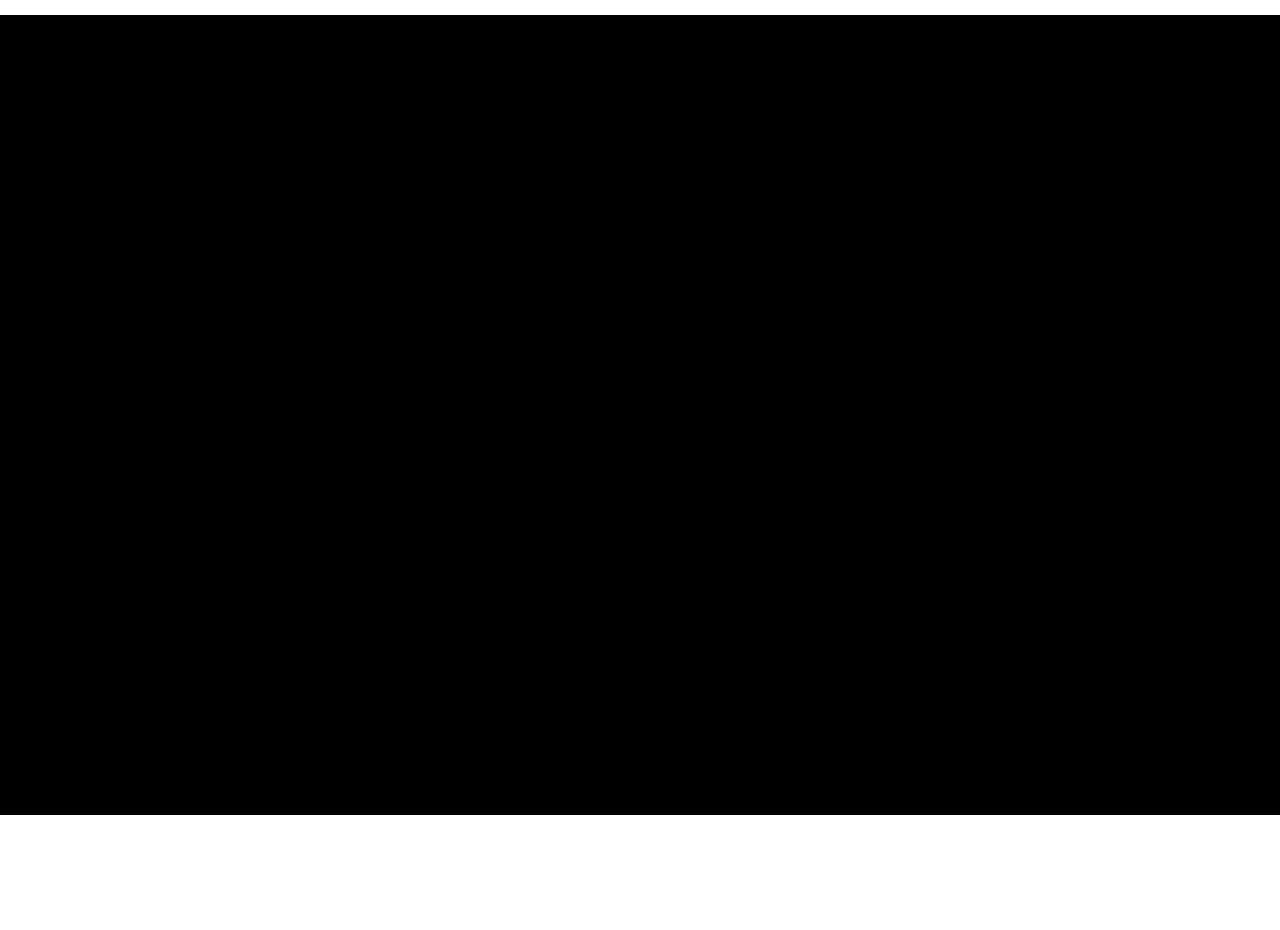
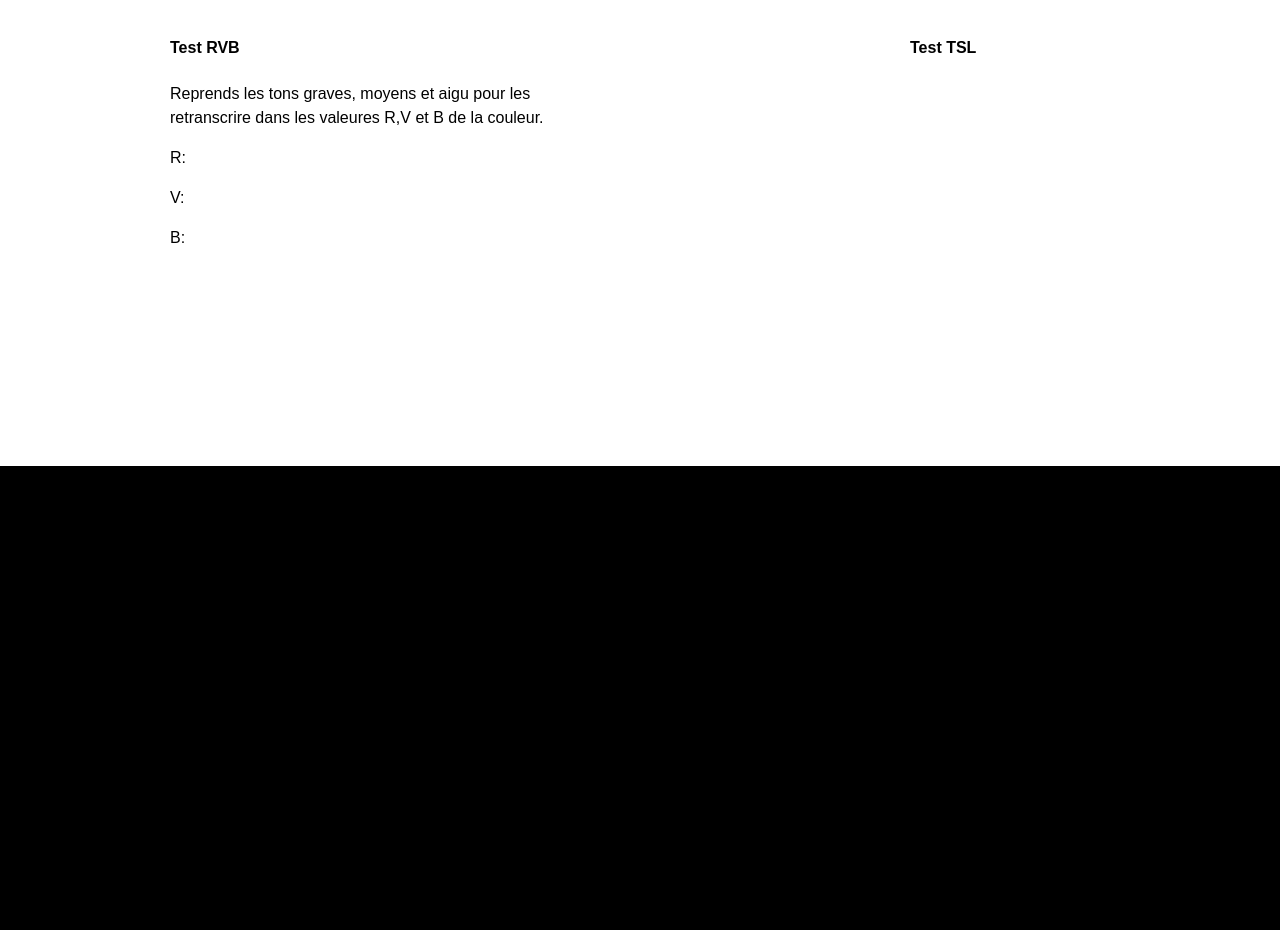
Before and after one commit to Julien1227/exp-voice-tfe, a website: page src/index.html in a window 1280 px wide. Shown: the part 87-1017 px from the top of the page. Before the commit the page ends 902 px from the top, so only its background shows below. Drawn offline with nearby package versions, Linux system fonts and the light colour scheme; files that its build step writes are made by us from their sources.

Commit message:
Transfer pour mon portable

```diff
--- a/src/index.html
+++ b/src/index.html
@@ -15,6 +15,24 @@
 <body>
   <h1>Test Micro</h1>
 
+  <div class="container">
+    <div class="container-el">
+      <h4>Test RVB</h4>
+      <p>Reprends les tons graves, moyens et aigu pour les retranscrire dans les valeures R,V et B de la couleur.</p>
+      <p>R: <span id="span-r"></span></p>
+      <p>V: <span id="span-v"></span></p>
+      <p>B: <span id="span-b"></span></p>
+      <div class="color color1"></div>
+    </div>
+
+    <div class="container-el">
+      <h4>Test TSL</h4>
+
+      <div class="color color2"></div>
+    </div>
+  </div>
+
+
   <div id="screen">
     <i></i><i></i><i></i><i></i><i></i><i></i><i></i><i></i><i></i><i></i>
     <i></i><i></i><i></i><i></i><i></i><i></i><i></i><i></i><i></i><i></i>
@@ -27,6 +45,7 @@
     <i></i><i></i><i></i><i></i><i></i><i></i><i></i><i></i><i></i><i></i>
     <i></i><i></i><i></i><i></i><i></i><i></i><i></i><i></i><i></i><i></i>
   </div>
+
   <script src="scripts/app.js"></script>
 </body>
 </html>
--- a/src/scripts/app.js
+++ b/src/scripts/app.js
@@ -23,6 +23,13 @@ function createAnalyserNode(audioSource) {
   audioSource.connect(analyserNode);
 }
 
+const color1 = document.querySelector('.color1');
+const color2 = document.querySelector('.color2');
+const span1 = document.getElementById('span-1');
+const span2 = document.getElementById('span-2');
+const span3 = document.getElementById('span-3');
+
+
 // get's html elements, loops over them & attaches a frequency from analysed data - what you do is up to you!
 function animateStuff() {
   requestAnimationFrame(animateStuff);
@@ -30,16 +37,20 @@ function animateStuff() {
 
   // Animation stuff--------------------------------
   var allRepeatedEls = document.getElementsByTagName('i');
+  //allRepeatedEls = selectorAll des i
   var totalEls = allRepeatedEls.length;
+  //totalEls = nombre de "i"
 
-  // Simple example of changing opacity & colour -> EDIT THIS!
+  // assigne une fréquence à chaque i, lorsque la fréquence est supérieure à 100, elle est considérée comme jouée et le block se lumine
   for (var i=0; i<totalEls; i++) {
     // set colours
-    var lightColour = i*10;
+    var lightColour = i*3;
     allRepeatedEls[i].style.backgroundColor = 'hsla('+lightColour+',  80%, 50%, 0.8)';
     allRepeatedEls[i].style.borderColor = 'hsla('+lightColour+',  80%, 50%, 1)';
+
     // flash on frequency
-    var freqDataKey = i*2;
+    var freqDataKey = i * 3;
+
     if (frequencyData[freqDataKey] > 100){
       // frequency played - make opache
       allRepeatedEls[i].style.opacity = "1";
@@ -47,7 +58,22 @@ function animateStuff() {
       // frequency not played - fade out
       allRepeatedEls[i].style.opacity = "0.2";
     }
+    console.log(frequencyData[1]);
+    color2.style.backgroundColor = 'hsl('+frequencyData[freqDataKey]*3.6+',  80%, 50%, 0.8)';
+    color1.style.backgroundColor = 'rgba('+frequencyData[0]*3+', '+frequencyData[200]*3+', '+frequencyData[450]*3+', 1)';
+    span.innerHTML = frequencyData[200];
+
   }
+
+  /* COMMENTAIRE - COMMENT CA FONCTIONNE
+
+  frequencyData[0] = fréquence graves
+  frequencyData[200-400+-] = fréquence moyennes
+  frequencyData[400+] = fréquence très aigues
+  Plus le brui est fort, plus les nombres enregistré à ces fréquences sont grand
+
+  */
+
 }
 
 // getUserMedia success callback -> pipe audio stream into audio API
--- a/src/styles/components/_scss.scss
+++ b/src/styles/components/_scss.scss
@@ -1,5 +1,8 @@
-body {margin:0px; padding:0px;}
-h2 {font-family: "helvetica neue", "arial", sans-serif; text-align:center;}
+body {
+    margin:0px;
+    padding:0px;
+}
+
 #screen {
   width: 100vw; height: 100vh;
   background: black;
@@ -10,3 +13,17 @@ h2 {font-family: "helvetica neue", "arial", sans-serif; text-align:center;}
     width: 10vw; height: 10vh;
   }
 }
+
+.color {
+    width: 200px;
+    height: 200px;
+    border-radius: 100000px;
+}
+
+.container {
+    display: flex;
+    justify-content: space-around;
+    &-el {
+        max-width: 400px;
+    }
+}
--- a/src/styles/components/_type.scss
+++ b/src/styles/components/_type.scss
@@ -2,10 +2,14 @@ body {
   font-family: sans-serif;
   font-size: $size-text;
   line-height: 1.5;
-  color: $white;
+  color: $black;
 }
 
 h1 {
   font-size: $h3;
   text-align: center;
 }
+
+#span {
+  font-size: $h4;
+}
```
